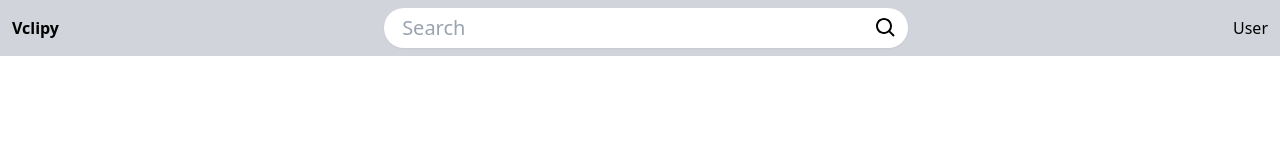
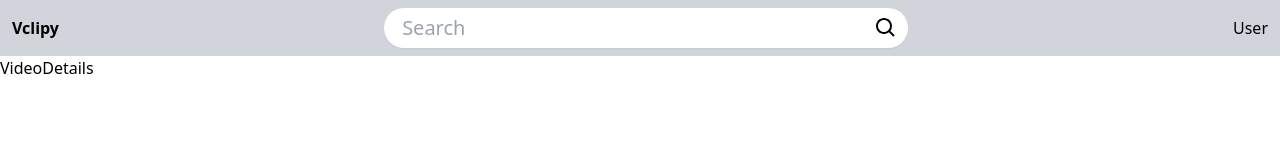
Before and after one commit to DeveloperSantoGithub/vclipy, a React (Create React App) app: page / in a window 1280 px wide. Shown: the top 160 px of the page. Built offline with nearby package versions, Linux system fonts and the light colour scheme.

Commit message:
video details components

```diff
--- a/src/components/App.js
+++ b/src/components/App.js
@@ -1,6 +1,7 @@
 import React, { Component } from 'react';
 import youtubeApi from '../Apis/youtubeApi';
 import SearchBar from './SearchBar';
+import VideoDetails from './VideoDetails';
 import VideoList from './VideoList';
 
 class App extends Component {
@@ -22,6 +23,9 @@ class App extends Component {
 				<div className="flex items-center justify-center">
 					<SearchBar onSubmit={this.handleSearchSubmit} />
 				</div>
+
+				<VideoDetails />
+
 				<div>
 					<VideoList
 						onVideoSelect={this.onVideoSelect}
```
